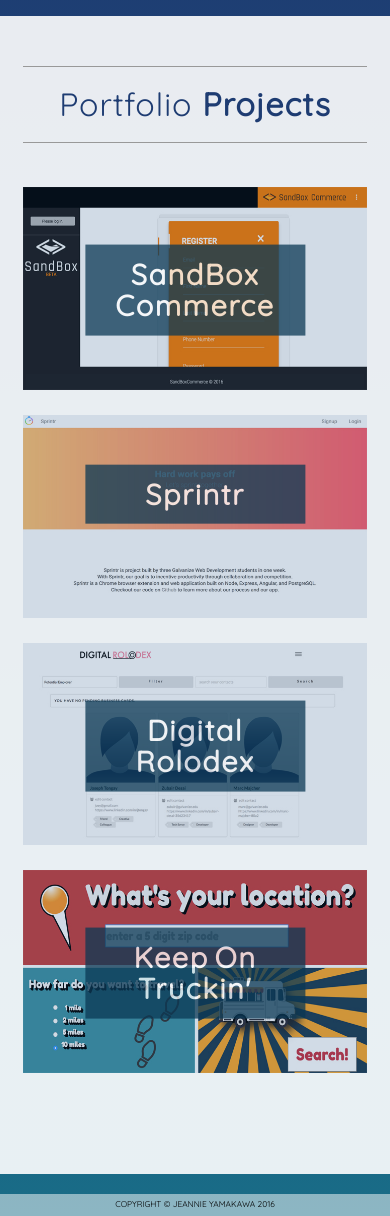
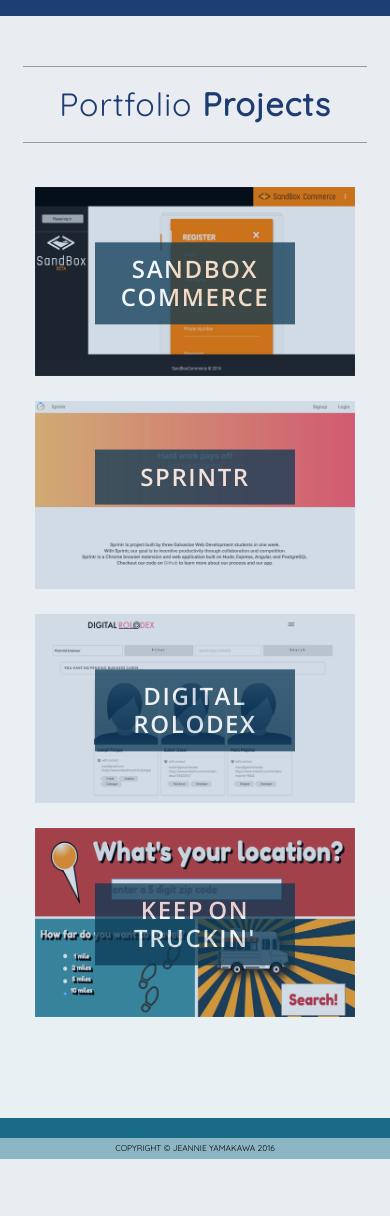
Before and after one commit to JeannieYamakawa/personalSite, a PHP site: page /portfolio.html in a window 390 px wide. Shown: the part 56-1272 px from the top of the page. After the commit the page ends 1215 px from the top, so only its background shows below. Run offline with PHP 8.4, Linux system fonts and the light colour scheme; style sheets or scripts are compiled from the project's sources; grey boxes are pictures that could not be loaded.

Commit message:
fix width of grid portfolio

```diff
--- a/css/jeansey.css
+++ b/css/jeansey.css
@@ -267,7 +267,7 @@
     opacity: 0.75;
 }
 .grid figure h2 span {
-    font-weight: 800;
+    font-weight: 570;
 }
 .grid figure h2, .grid figure p {
     margin: 0;
@@ -470,7 +470,8 @@
     font-size: 60px;
 }
 .biggerfont {
-    font-size: 120%
+    /*font-size: 120%;*/
+    font-family: "Open Sans", "Helvetica Neue", Helvetica, Arial, sans-serif;
 }
 .foot {
     font-size: 60%;
--- a/css/jeansey.scss
+++ b/css/jeansey.scss
@@ -391,7 +391,7 @@
 }
 
 .grid figure h2 span {
-	font-weight: 800;
+	font-weight: 570;
 }
 
 .grid figure h2,
@@ -461,7 +461,7 @@
 	.grid figure {
 		display: inline-block;
 		float: none;
-		margin: 10px auto;
-		width: 100%;
+		margin: 10px;
+		width: 90%;
 	}
 }
--- a/portfolio.html
+++ b/portfolio.html
@@ -80,7 +80,7 @@
                             <figure class="effect-duke">
                                 <img src="img/SandBox.jpg" alt="screenshot" />
                                 <figcaption>
-                                    <h2><span class='text-capitalize biggerfont'>SandBox Commerce</span></h2>
+                                    <h2><span class='biggerfont'>SandBox Commerce</span></h2>
                                     <p class='white floated_div'>I created this feature on SandBox Commerce's site for the company to be able to manage client referrals.</p>
                                     <a href="http://www.sandboxcommerce.com" target="_blank">View more</a>
                                 </figcaption>
@@ -89,7 +89,7 @@
                             <figure class="effect-duke">
                                 <img src="img/Sprintr.jpg" alt="screenshot" />
                                 <figcaption>
-                                    <h2><span class='text-capitalize biggerfont'>Sprintr</span></h2>
+                                    <h2><span class='biggerfont'>Sprintr</span></h2>
                                     <p class='white floated_div'>I created this Google Chrome browser extension and web app along with two team members.</p>
                                     <a href="https://github.com/timothyrchew/sprintr/blob/master/README.md" target="_blank">View more</a>
                                 </figcaption>
@@ -97,7 +97,7 @@
                             <figure class="effect-duke">
                                 <img src="img/Rolodex.jpg" alt="screenshot" />
                                 <figcaption>
-                                    <h2><span class='text-capitalize biggerfont'>Digital Rolodex</span></h2>
+                                    <h2><span class='biggerfont'>Digital Rolodex</span></h2>
                                     <p class='white floated_div'>I headed a team to develop this mobile app + site that instantly generates contact lists by photographing business cards.</p>
                                     <a href="https://github.com/midastouchprd/digital-rolodex" target="_blank">View more</a>
                                 </figcaption>
@@ -106,7 +106,7 @@
                             <figure class="effect-duke">
                                 <img src="img/Truckin.jpg" alt="screenshot" />
                                 <figcaption>
-                                    <h2><span class='text-capitalize biggerfont'>Keep On Truckin'</span></h2>
+                                    <h2><span class='biggerfont'>Keep On Truckin'</span></h2>
                                     <p class='white floated_div'>This was my very first school project. I scraped the web to create my own functional API of food truck data.</p>
                                     <a href="https://github.com/JeannieYamakawa/Q1project" target="_blank">View more</a>
                                 </figcaption>
```
